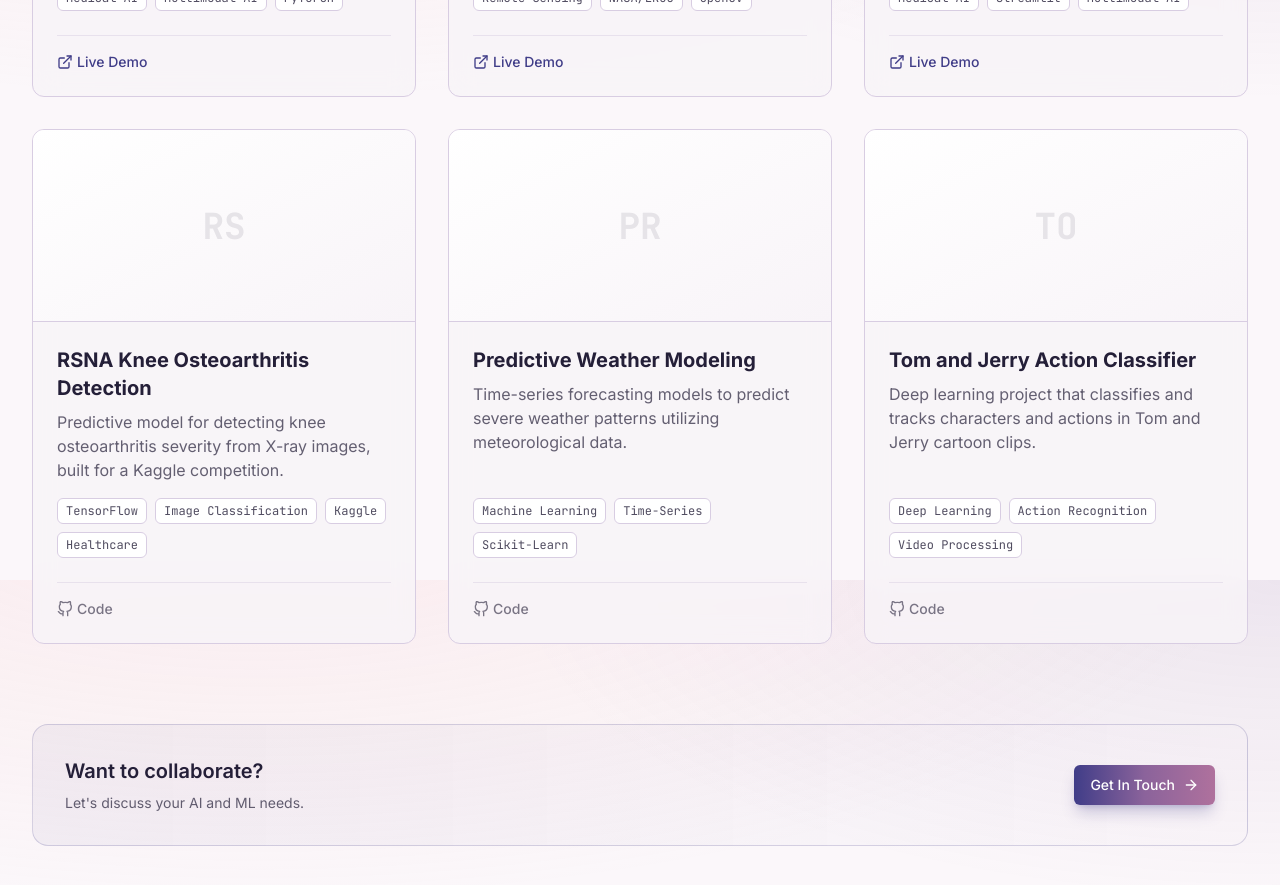
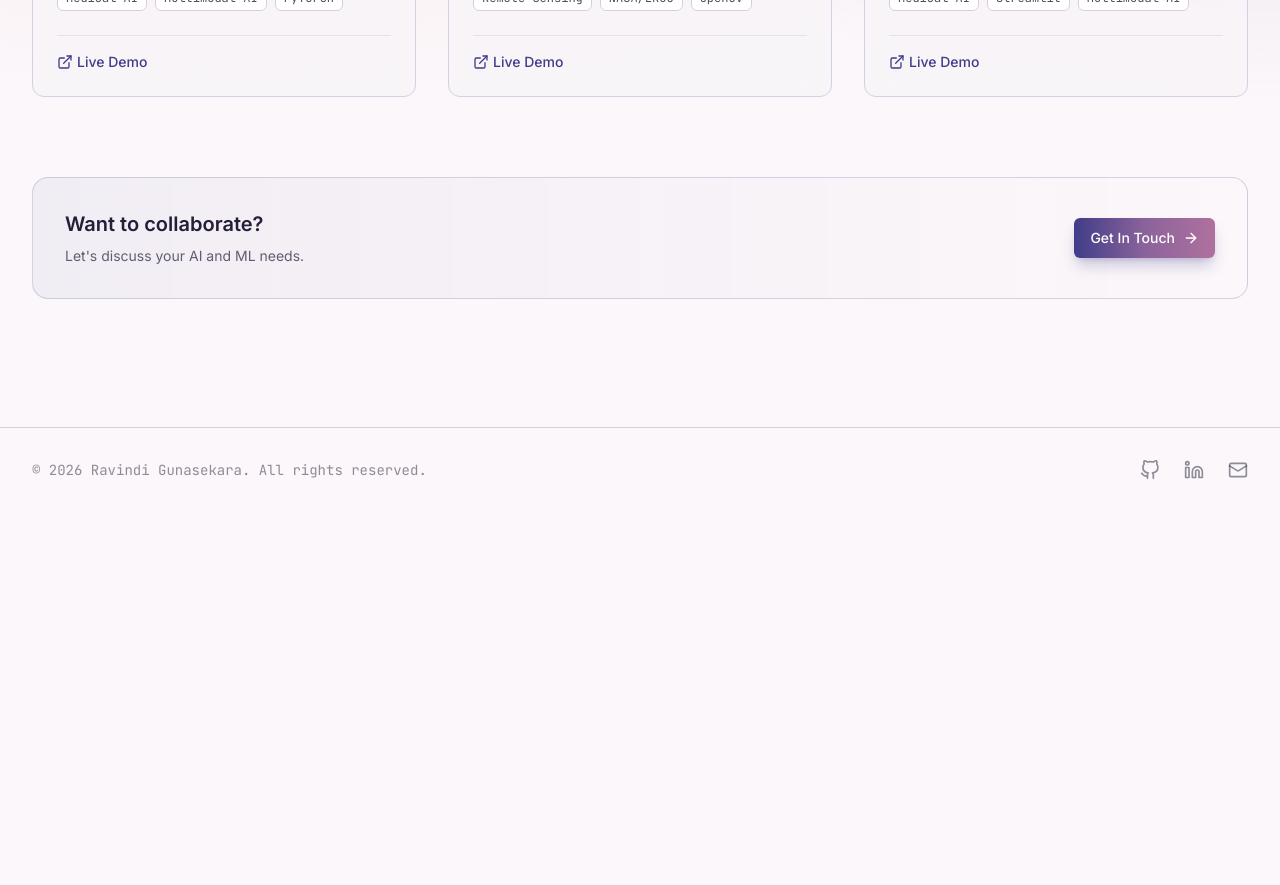
Before and after one commit to ravindidhananjana/portfolio, a Next.js app in the folder frontend/: page /projects in a window 1280 px wide. Shown: the part 1020-1905 px from the top of the page. After the commit the page ends 1532 px from the top, so only its background shows below. Built offline with nearby package versions, Linux system fonts and the light colour scheme.

Commit message:
Remove projects without live demos — keep only 3 Streamlit apps

```diff
--- a/frontend/src/data/projects.ts
+++ b/frontend/src/data/projects.ts
@@ -39,31 +39,4 @@ export const projects: Project[] = [
     liveUrl: "https://final-mbbs-clinical-simulator.streamlit.app/",
     featured: true,
   },
-  {
-    id: "rsna-knee",
-    title: "RSNA Knee Osteoarthritis Detection",
-    description:
-      "Predictive model for detecting knee osteoarthritis severity from X-ray images, built for a Kaggle competition.",
-    tags: ["TensorFlow", "Image Classification", "Kaggle", "Healthcare"],
-    githubUrl: "https://github.com/ravindidhananjana/rsna-knee-detection",
-    featured: false,
-  },
-  {
-    id: "weather-forecasting",
-    title: "Predictive Weather Modeling",
-    description:
-      "Time-series forecasting models to predict severe weather patterns utilizing meteorological data.",
-    tags: ["Machine Learning", "Time-Series", "Scikit-Learn"],
-    githubUrl: "https://github.com/ravindidhananjana/weather-forecasting",
-    featured: false,
-  },
-  {
-    id: "tom-jerry",
-    title: "Tom and Jerry Action Classifier",
-    description:
-      "Deep learning project that classifies and tracks characters and actions in Tom and Jerry cartoon clips.",
-    tags: ["Deep Learning", "Action Recognition", "Video Processing"],
-    githubUrl: "https://github.com/ravindidhananjana/tom-and-jerry-classifier",
-    featured: false,
-  },
 ];
```
Also changed, not shown: 1 other file (tests, documents, lock files or other folders).
